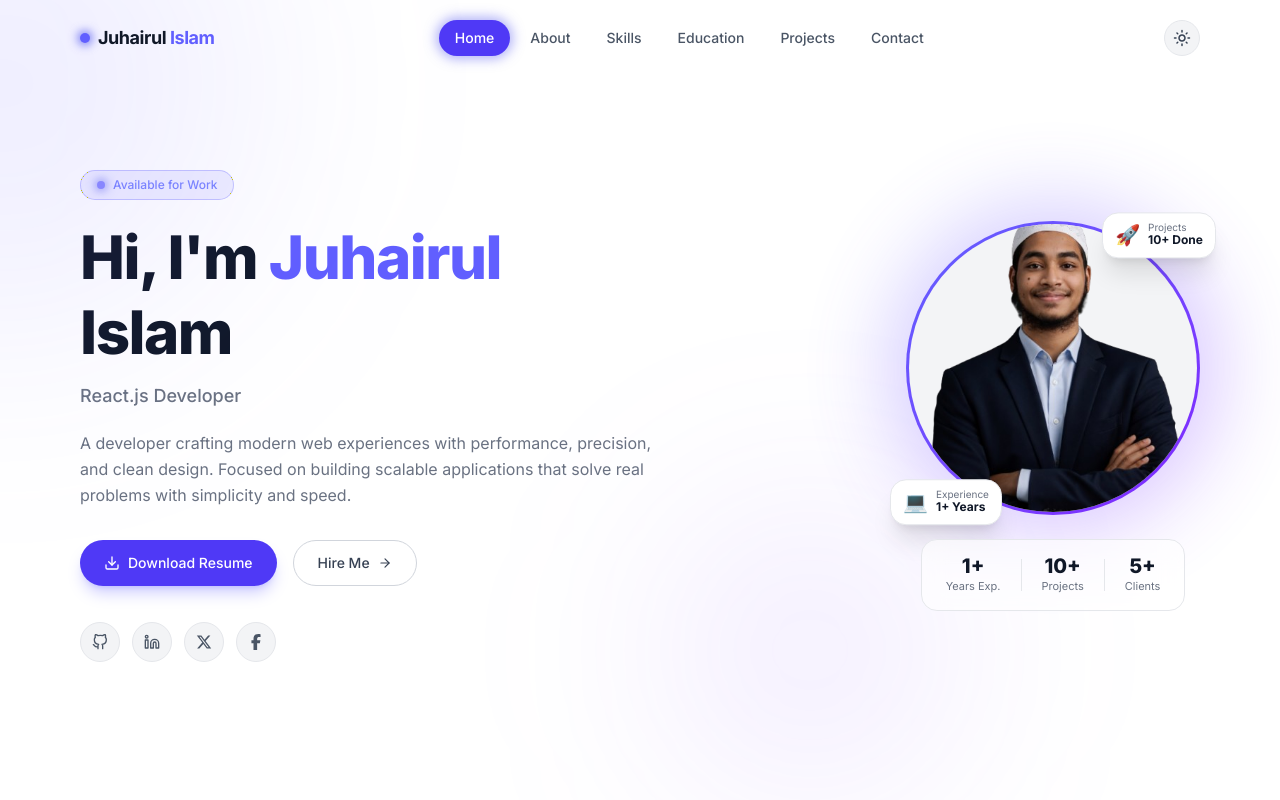
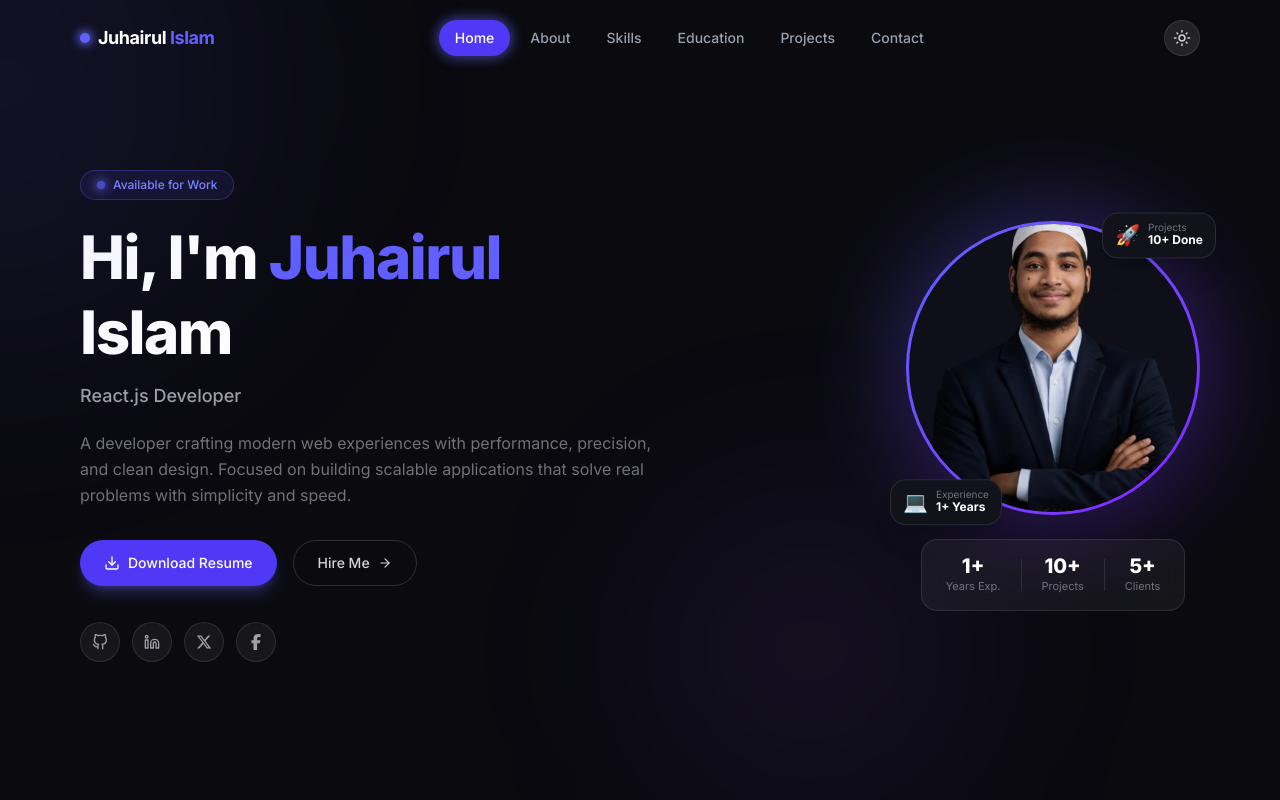
Before and after one commit to juhairulislam/my-portfolio, a Next.js app: page / in a window 1280 px wide. Shown: the top 800 px of the page. Built offline with nearby package versions, Linux system fonts and the light colour scheme.

Commit message:
make dark/night toggle functional

```diff
--- a/src/app/globals.css
+++ b/src/app/globals.css
@@ -1,21 +1,53 @@
 @import "tailwindcss";
 
 
+@variant dark (&:where(.dark, .dark *));
 
+@theme {
+  --color-primary: #6366f1;
+  --color-secondary: #8b5cf6;
+  --color-dark: #0a0a0f;
+  --color-card: #12121a;
+  --animate-blink: blink 1s step-end infinite;
+}
 
+@layer base {
+  html {
+    scroll-behavior: smooth;
+  }
 
-html { scroll-behavior: smooth; }
+  /* Define variables for light and dark */
+  :root {
+    --background: #ffffff;
+    --foreground: #1a1a1a;
+  }
 
-::-webkit-scrollbar { width: 5px; }
-::-webkit-scrollbar-track { background: transparent; }
-::-webkit-scrollbar-thumb { background: #6366f1; border-radius: 10px; }
+  .dark {
+    --background: #0a0a0f;
+    --foreground: #f8fafc;
+  }
 
-/* Dark mode transition on entire page */
-*, *::before, *::after {
-  transition: background-color 0.3s ease, border-color 0.3s ease;
+  body {
+    background-color: var(--background);
+    color: var(--foreground);
+    transition: background-color 0.3s ease, color 0.3s ease;
+  }
+}
+
+::-webkit-scrollbar {
+  width: 5px;
+}
+
+::-webkit-scrollbar-track {
+  background: transparent;
+}
+
+::-webkit-scrollbar-thumb {
+  background: #6366f1;
+  border-radius: 10px;
 }
 
 @keyframes blink {
   0%, 100% { opacity: 1; }
-  50%       { opacity: 0; }
+  50% { opacity: 0; }
 }
--- a/src/components/Navbar.jsx
+++ b/src/components/Navbar.jsx
@@ -44,9 +44,16 @@ export default function Navbar() {
   }, []);
 
   /* ── dark / light class on <html> ── */
-  useEffect(() => {
-    document.documentElement.classList.toggle("dark", darkMode);
-  }, [darkMode]);
+  /* FIXED LOGIC FOR TAILWIND V4 */
+/* ── dark / light class on <html> ── */
+useEffect(() => {
+  const root = window.document.documentElement;
+  if (darkMode) {
+    root.classList.add("dark");
+  } else {
+    root.classList.remove("dark");
+  }
+}, [darkMode]);
 
   const handleNavClick = (href) => {
     setActiveLink(href);
@@ -78,7 +85,6 @@ export default function Navbar() {
             whileHover={{ scale: 1.04 }}
             whileTap={{ scale: 0.97 }}
           >
-            {/* glowing dot */}
             <span className="w-2.5 h-2.5 rounded-full bg-indigo-500 shadow-[0_0_8px_3px_rgba(99,102,241,0.7)] group-hover:shadow-[0_0_14px_5px_rgba(99,102,241,0.9)] transition-shadow duration-300" />
             <span className="font-bold text-lg tracking-tight text-gray-900 dark:text-white">
               Juhairul
@@ -123,21 +129,11 @@ export default function Navbar() {
 
           {/* ── Right side: theme toggle + hamburger ── */}
           <div className="flex items-center gap-3">
-
-            {/* Theme Toggle */}
             <motion.button
               onClick={() => setDarkMode(!darkMode)}
               whileHover={{ scale: 1.1, rotate: 15 }}
               whileTap={{ scale: 0.9 }}
-              className="
-                p-2 rounded-full
-                bg-gray-100 dark:bg-white/10
-                border border-gray-200 dark:border-white/10
-                text-gray-700 dark:text-gray-300
-                hover:text-indigo-600 dark:hover:text-indigo-400
-                transition-colors duration-300
-                backdrop-blur-md
-              "
+              className="p-2 rounded-full bg-gray-100 dark:bg-white/10 border border-gray-200 dark:border-white/10 text-gray-700 dark:text-gray-300 hover:text-indigo-600 dark:hover:text-indigo-400 transition-colors duration-300 backdrop-blur-md"
               aria-label="Toggle theme"
             >
               <AnimatePresence mode="wait" initial={false}>
@@ -154,17 +150,10 @@ export default function Navbar() {
               </AnimatePresence>
             </motion.button>
 
-            {/* Hamburger (mobile) */}
             <motion.button
               onClick={() => setMenuOpen(!menuOpen)}
               whileTap={{ scale: 0.9 }}
-              className="
-                md:hidden p-2 rounded-full
-                bg-gray-100 dark:bg-white/10
-                border border-gray-200 dark:border-white/10
-                text-gray-700 dark:text-gray-200
-                text-xl transition-colors duration-300
-              "
+              className="md:hidden p-2 rounded-full bg-gray-100 dark:bg-white/10 border border-gray-200 dark:border-white/10 text-gray-700 dark:text-gray-200 text-xl transition-colors duration-300"
               aria-label="Toggle menu"
             >
               {menuOpen ? <HiX /> : <HiMenuAlt3 />}
@@ -177,7 +166,6 @@ export default function Navbar() {
       <AnimatePresence>
         {menuOpen && (
           <>
-            {/* Backdrop */}
             <motion.div
               key="backdrop"
               initial={{ opacity: 0 }}
@@ -187,24 +175,14 @@ export default function Navbar() {
               className="fixed inset-0 z-40 bg-black/40 backdrop-blur-sm md:hidden"
             />
 
-            {/* Drawer */}
             <motion.div
               key="drawer"
               initial={{ x: "100%" }}
               animate={{ x: 0 }}
               exit={{ x: "100%" }}
               transition={{ type: "spring", stiffness: 300, damping: 30 }}
-              className="
-                fixed top-0 right-0 bottom-0 z-50
-                w-72 md:hidden
-                bg-white/80 dark:bg-[#0d0d14]/90
-                backdrop-blur-2xl
-                border-l border-gray-200 dark:border-white/10
-                flex flex-col pt-24 px-8 gap-4
-                shadow-2xl
-              "
+              className="fixed top-0 right-0 bottom-0 z-50 w-72 md:hidden bg-white/80 dark:bg-[#0d0d14]/90 backdrop-blur-2xl border-l border-gray-200 dark:border-white/10 flex flex-col pt-24 px-8 gap-4 shadow-2xl"
             >
-              {/* Close button */}
               <motion.button
                 onClick={() => setMenuOpen(false)}
                 className="absolute top-5 right-5 p-2 rounded-full bg-gray-100 dark:bg-white/10 text-gray-700 dark:text-white text-xl"
@@ -219,25 +197,18 @@ export default function Navbar() {
                   <motion.button
                     key={link.href}
                     initial={{ x: 40, opacity: 0 }}
-                    animate={{ x: 0,  opacity: 1 }}
+                    animate={{ x: 0,   opacity: 1 }}
                     transition={{ delay: i * 0.07 }}
                     onClick={() => handleNavClick(link.href)}
-                    className={`
-                      text-left text-base font-semibold px-4 py-3 rounded-xl
-                      transition-all duration-300
-                      ${isActive
-                        ? "bg-indigo-600 text-white shadow-lg shadow-indigo-500/30"
-                        : "text-gray-700 dark:text-gray-300 hover:bg-gray-100 dark:hover:bg-white/10"}
-                    `}
+                    className={`text-left text-base font-semibold px-4 py-3 rounded-xl transition-all duration-300 ${
+                      isActive ? "bg-indigo-600 text-white shadow-lg shadow-indigo-500/30" : "text-gray-700 dark:text-gray-300 hover:bg-gray-100 dark:hover:bg-white/10"
+                    }`}
                   >
                     {link.label}
                   </motion.button>
                 );
               })}
-
-              <div className="mt-auto mb-10 text-center text-xs text-gray-400 dark:text-gray-600">
-                © 2025 Juhairul Islam
-              </div>
+              <div className="mt-auto mb-10 text-center text-xs text-gray-400 dark:text-gray-600">© 2025 Juhairul Islam</div>
             </motion.div>
           </>
         )}
--- a/src/tailwind.config.js
+++ /dev/null
@@ -1,19 +0,0 @@
-/** @type {import('tailwindcss').Config} */
-module.exports = {
-  darkMode: "class",   // ← REQUIRED for dark/light toggle
-  content: [
-    "./app/**/*.{js,jsx}",
-    "./components/**/*.{js,jsx}",
-  ],
-  theme: {
-    extend: {
-      colors: {
-        primary:   "#6366f1",
-        secondary: "#8b5cf6",
-        dark:      "#0a0a0f",
-        card:      "#12121a",
-      },
-    },
-  },
-  plugins: [],
-};
```
